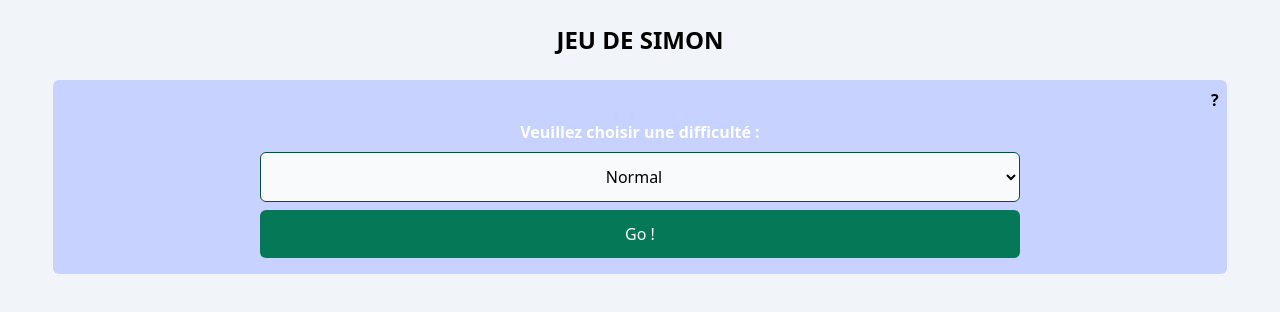
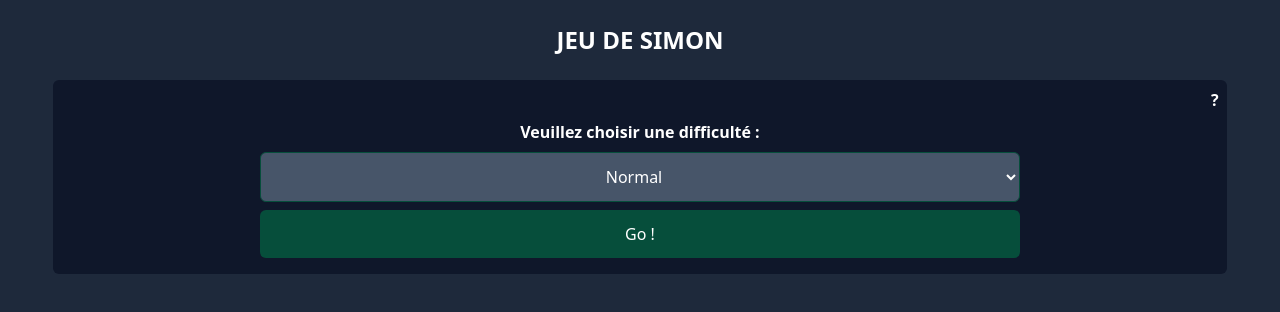
Before and after one commit to math-dev-24/SimonGame, a Vue app: page /simon-game in a window 1280 px wide. Shown: the top 312 px of the page. Built offline with nearby package versions, Linux system fonts and the light colour scheme.

Commit message:
update style mode dar

```diff
--- a/src/App.vue
+++ b/src/App.vue
@@ -3,7 +3,7 @@ import ListPop from "@/components/ListPop.vue"
 </script>
 
 <template>
-  <div class="bg-slate-100 dark:bg-slate-800 w-full min-h-screen text-black dark:text-white">
+  <div class="bg-slate-800 w-full min-h-screen text-black text-white">
     <h1 class="text-center py-6 font-bold text-2xl uppercase">Jeu de simon</h1>
     <router-view v-slot="{ Component}">
       <Transition name="page" mode="out-in" appear>
--- a/src/views/Game.vue
+++ b/src/views/Game.vue
@@ -40,12 +40,12 @@ function goChangeDifficulty(){
     <div class="flex w-full flex-col md:flex-row content-between items-center p-2 md:p-0">
       <router-link
           to="/"
-          class="w-full flex-1 m-2 p-2 bg-indigo-700 dark:bg-indigo-900 hover:bg-indigo-600 dark:hover:bg-indigo-800 text-white rounded-md block transition duration-300 m-auto text-center"
+          class="w-full flex-1 m-2 p-2 bg-indigo-900 hover:bg-indigo-800 text-white rounded-md block transition duration-300 m-auto text-center"
       >
         Changer difficulté
       </router-link>
       <div
-          class="w-full flex-1 m-2 p-2 bg-indigo-700 dark:bg-indigo-900 hover:bg-indigo-600 dark:hover:bg-indigo-800 text-white cursor-pointer rounded-md m-auto transition duration-300 text-center"
+          class="w-full flex-1 m-2 p-2 bg-indigo-900 hover:bg-indigo-800 text-white cursor-pointer rounded-md m-auto transition duration-300 text-center"
           v-if="!simonStore.ready"
           @click="simonStore.newGame"
       >
@@ -53,7 +53,7 @@ function goChangeDifficulty(){
       </div>
       <div v-if="simonStore.canHelp && simonStore.ready"
            @click="simonStore.helpGame"
-           class="w-full flex-1 m-2 p-2 bg-indigo-700 dark:bg-indigo-900 hover:bg-indigo-600 dark:hover:bg-indigo-800 text-white cursor-pointer rounded-md m-auto transition duration-300 text-center"
+           class="w-full flex-1 m-2 p-2 bg-indigo-900 hover:bg-indigo-800 text-white cursor-pointer rounded-md m-auto transition duration-300 text-center"
       >
         Aidez-moi
       </div>
@@ -76,35 +76,35 @@ function goChangeDifficulty(){
       <div class="col_cube">
         <div
             @click="simonStore.selectSquare('hautGauche')"
-            class="flex-initial cursor-pointer hover:scale-105 transition duration-300 cube bg-slate-300 dark:bg-slate-600 shadow-blue-300 shadow m-2"
-            :class="{'bg-emerald-700' : simonStore.hautGauche, 'dark:bg-emerald-800' : simonStore.hautGauche}"
+            class="flex-initial cursor-pointer hover:scale-105 transition duration-300 cube bg-slate-600 shadow-blue-800 shadow m-2"
+            :class="{'bg-emerald-800' : simonStore.hautGauche}"
         ></div>
         <div
             @click="simonStore.selectSquare('hautMilieu')"
-            class="flex-initial cursor-pointer hover:scale-105 transition duration-300 cube bg-slate-300 dark:bg-slate-600 shadow-blue-300 shadow m-2"
-            :class="{'bg-sky-600' : simonStore.hautMilieu, 'dark:bg-sky-800' : simonStore.hautMilieu}"
+            class="flex-initial cursor-pointer hover:scale-105 transition duration-300 cube bg-slate-600 shadow-blue-800 shadow m-2"
+            :class="{'bg-sky-800' : simonStore.hautMilieu}"
         ></div>
         <div
             @click="simonStore.selectSquare('hautDroit')"
-            class="flex-initial cursor-pointer hover:scale-105 transition duration-300 cube bg-slate-300 dark:bg-slate-600 shadow-blue-300 shadow m-2"
-            :class="{'bg-indigo-700' : simonStore.hautDroit, 'dark:bg-indigo-800' : simonStore.hautDroit}"
+            class="flex-initial cursor-pointer hover:scale-105 transition duration-300 cube bg-slate-600 shadow-blue-800 shadow m-2"
+            :class="{'bg-indigo-800' : simonStore.hautDroit}"
         ></div>
       </div>
       <div class="col_cube">
         <div
             @click="simonStore.selectSquare('basGauche')"
-            class="cursor-pointer hover:scale-105 transition duration-300 cube bg-slate-300 dark:bg-slate-600 shadow-blue-300 shadow m-2"
-            :class="{'bg-amber-600' : simonStore.basGauche, 'dark:bg-amber-800' : simonStore.basGauche}"
+            class="cursor-pointer hover:scale-105 transition duration-300 cube bg-slate-600 shadow-blue-800 shadow m-2"
+            :class="{'bg-amber-800' : simonStore.basGauche}"
         ></div>
         <div
             @click="simonStore.selectSquare('basMilieu')"
-            class="cursor-pointer hover:scale-105 transition duration-300 cube bg-slate-300 dark:bg-slate-600 shadow-blue-300 shadow m-2"
-            :class="{'bg-red-600' : simonStore.basMilieu, 'dark:bg-red-800' : simonStore.basMilieu}"
+            class="cursor-pointer hover:scale-105 transition duration-300 cube bg-slate-600 shadow-blue-800 shadow m-2"
+            :class="{'bg-red-800' : simonStore.basMilieu}"
         ></div>
         <div
             @click="simonStore.selectSquare('basDroit')"
-            class="cursor-pointer hover:scale-105 transition duration-300 cube bg-slate-300 dark:bg-slate-600 shadow-blue-300 shadow m-2"
-            :class="{'bg-lime-600' : simonStore.basDroit, 'dark:bg-lime-800' : simonStore.basDroit}"
+            class="cursor-pointer hover:scale-105 transition duration-300 cube bg-slate-600 shadow-blue-800 shadow m-2"
+            :class="{'bg-lime-800' : simonStore.basDroit}"
         ></div>
       </div>
     </div>
--- a/src/views/HomeGame.vue
+++ b/src/views/HomeGame.vue
@@ -11,22 +11,22 @@ const modalHelp = ref<boolean>(false)
 
 <template>
   <div class="w-full h-full relative">
-    <div class="bg-indigo-200 dark:bg-slate-900 w-11/12 m-auto p-4 rounded-md relative">
+    <div class="bg-slate-900 w-11/12 m-auto p-4 rounded-md relative">
       <h3 class="block w-full lg:w-1/3 m-auto pt-6 text-white text-center font-bold">Veuillez choisir une difficulté :</h3>
       <select
           v-model="userStore.difficulty"
-          class="bg-gray-50 dark:bg-slate-600 dark:text-white border p-3 rounded-md border-emerald-900 m-auto block my-2 w-full lg:w-2/3 text-center"
+          class="bg-slate-600 text-white border p-3 rounded-md border-emerald-900 m-auto block my-2 w-full lg:w-2/3 text-center"
       >
         <option value="Novice">Novice</option>
         <option value="Normal">Normal</option>
         <option value="Expert">Expert</option>
         <option value="Extreme">Extreme</option>
       </select>
-      <div class="cursor-pointer absolute top-1 right-1 m-1 text-black dark:text-white font-bold"
+      <div class="cursor-pointer absolute top-1 right-1 m-1 text-white font-bold"
            @click="modalHelp = true">
         ?
       </div>
-      <router-link to="/simon-game-play" class="block p-3 bg-emerald-700 dark:bg-emerald-900 hover:bg-emerald-600 dark:hover:bg-emerald-800 cursor-pointer transition duration-300 text-white w-full lg:w-2/3 m-auto rounded-md text-center">Go !</router-link>
+      <router-link to="/simon-game-play" class="block p-3 bg-emerald-700 bg-emerald-900 hover:bg-emerald-600 hover:bg-emerald-800 cursor-pointer transition duration-300 text-white w-full lg:w-2/3 m-auto rounded-md text-center">Go !</router-link>
     </div>
     <template v-if="modalHelp">
       <RegleGame @go-close="modalHelp = false" />
```
